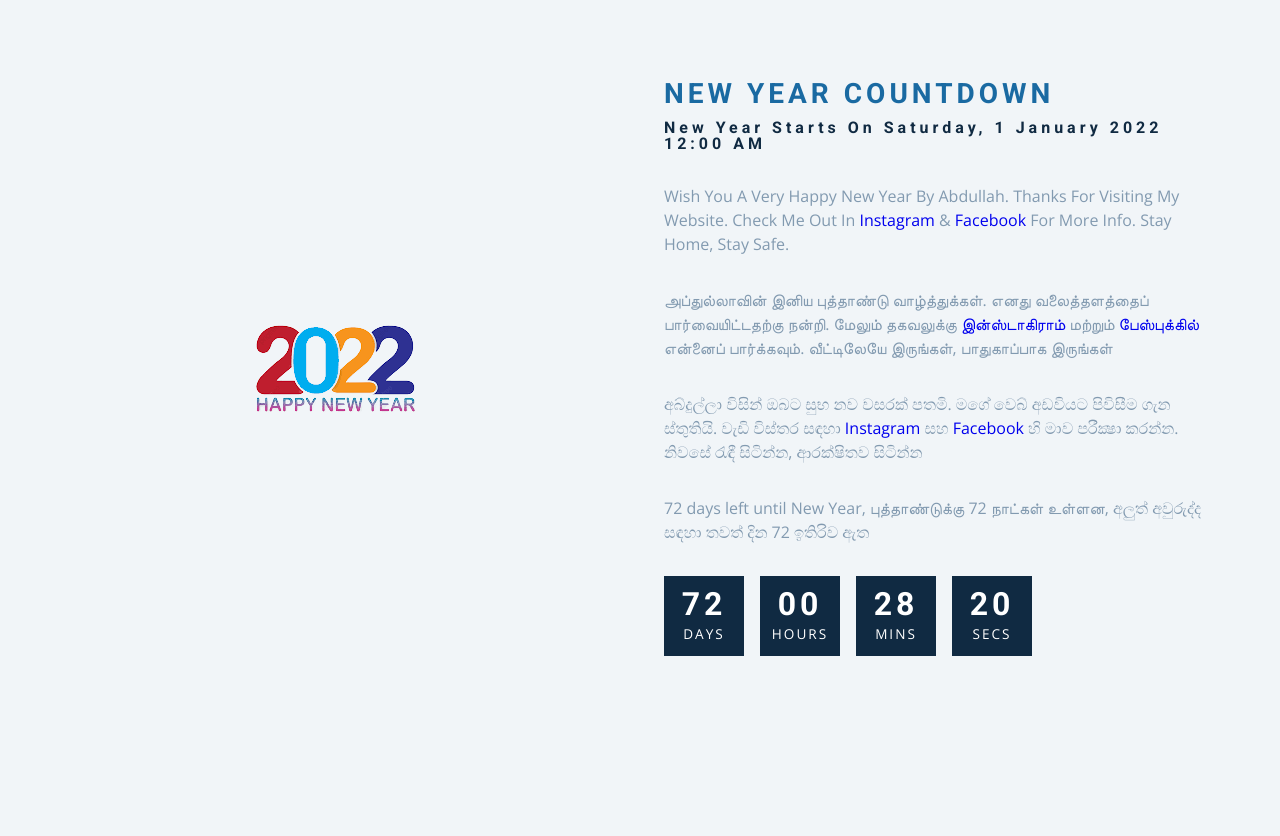
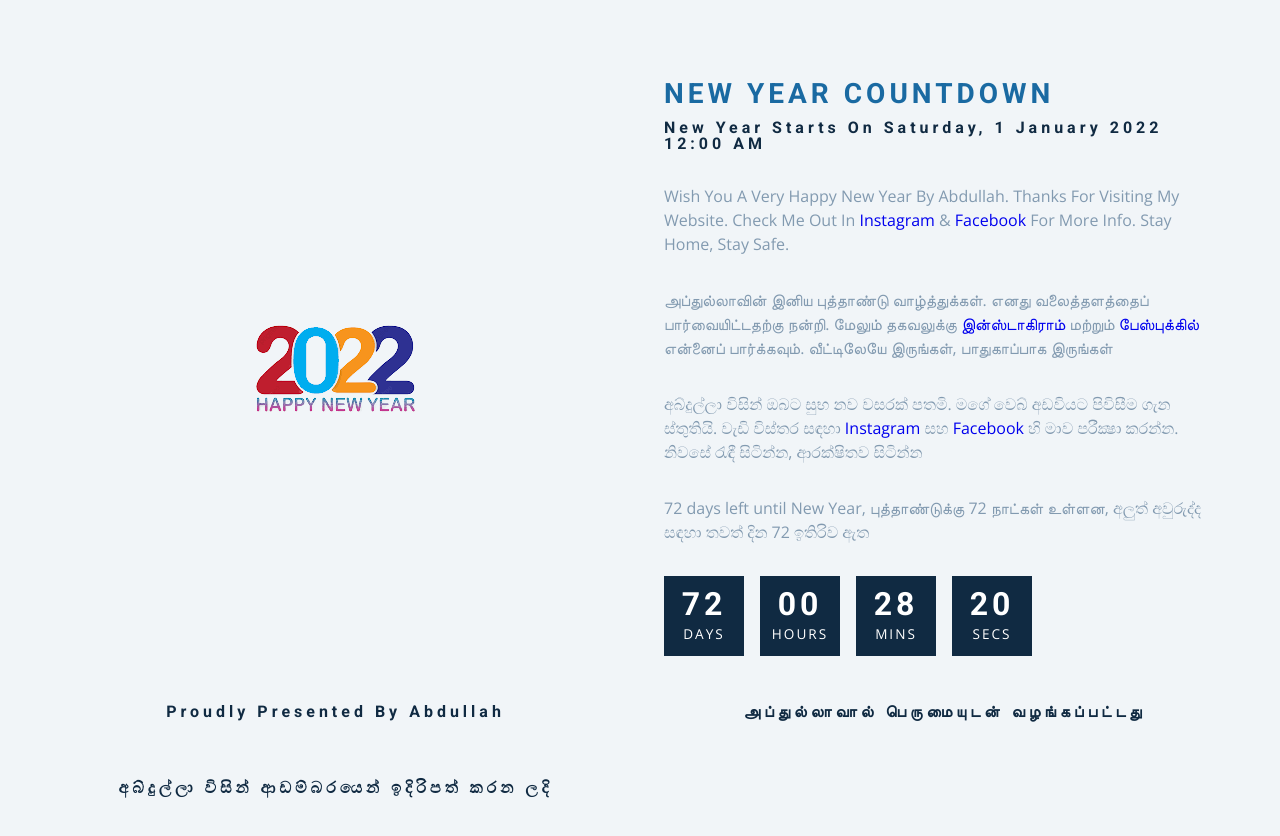
Before and after one commit to AbdullahDybala/AbdullahDybala, a plain HTML site: page index.html in a window 1280 px wide. Before the commit the page ends 800 px from the top, so only its background shows below. Drawn offline with nearby package versions, Linux system fonts and the light colour scheme.

Commit message:
made_by_announcement

```diff
--- a/index.html
+++ b/index.html
@@ -67,6 +67,9 @@
           <!-- end of days -->
         </div>
       </article>
+      <h4>proudly presented by Abdullah</h4>
+      <h4>அப்துல்லாவால் பெருமையுடன் வழங்கப்பட்டது</h4>
+      <h4>අබ්දුල්ලා විසින් ආඩම්බරයෙන් ඉදිරිපත් කරන ලදි</h4>
     </section>
     <!-- javascript -->
     <script src="app.js"></script>
```
